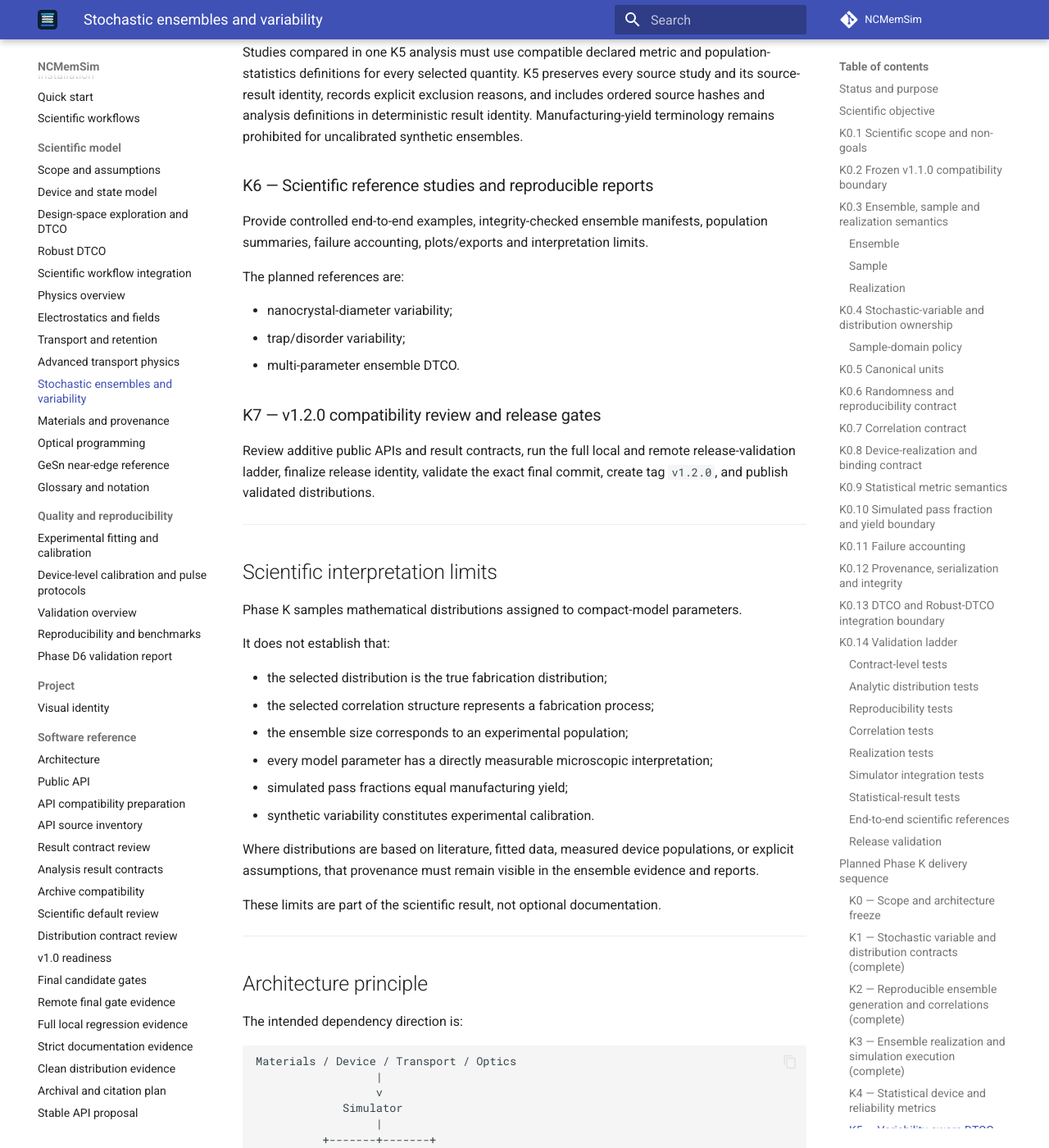
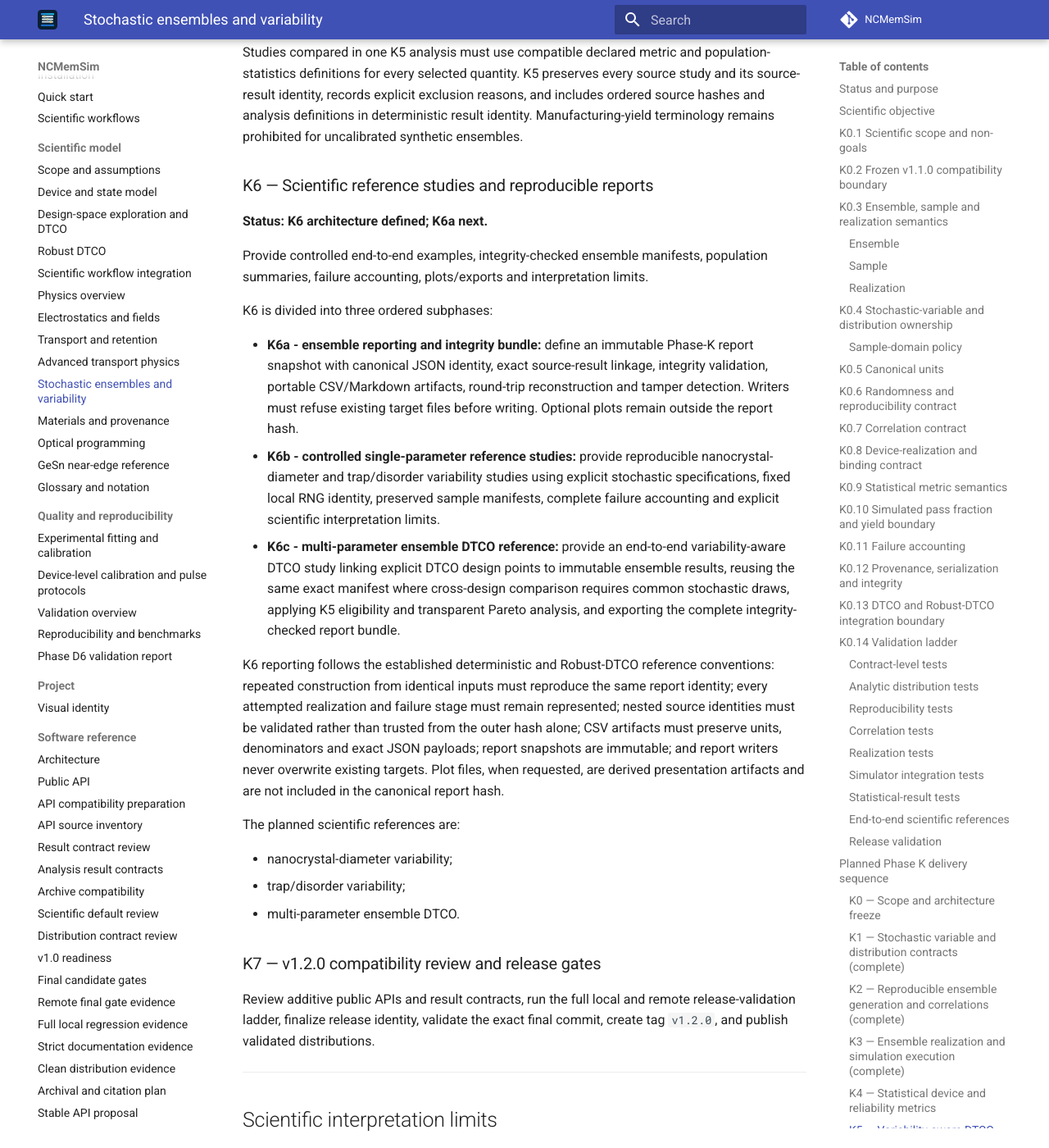
Before and after one commit to ocojocaru/NCMemSim, an MkDocs documentation site: the page built from docs/stochastic_ensembles.md, in a window 1280 px wide and 1400 px high, scrolled down 24448 px. Shown: the whole window at 82% size. Built offline with MkDocs 1.6.1 and Material for MkDocs 9.7.7, drawn with Linux system fonts in a browser that asks for light colours; comment, search, counter and statistics services are not loaded.

Commit message:
Define Phase K6 reporting architecture

```diff
--- a/docs/stochastic_ensembles.md
+++ b/docs/stochastic_ensembles.md
@@ -763,9 +763,19 @@ Studies compared in one K5 analysis must use compatible declared metric and popu
 
 ### K6 — Scientific reference studies and reproducible reports
 
+**Status: K6 architecture defined; K6a next.**
+
 Provide controlled end-to-end examples, integrity-checked ensemble manifests, population summaries, failure accounting, plots/exports and interpretation limits.
 
-The planned references are:
+K6 is divided into three ordered subphases:
+
+- **K6a - ensemble reporting and integrity bundle:** define an immutable Phase-K report snapshot with canonical JSON identity, exact source-result linkage, integrity validation, portable CSV/Markdown artifacts, round-trip reconstruction and tamper detection. Writers must refuse existing target files before writing. Optional plots remain outside the report hash.
+- **K6b - controlled single-parameter reference studies:** provide reproducible nanocrystal-diameter and trap/disorder variability studies using explicit stochastic specifications, fixed local RNG identity, preserved sample manifests, complete failure accounting and explicit scientific interpretation limits.
+- **K6c - multi-parameter ensemble DTCO reference:** provide an end-to-end variability-aware DTCO study linking explicit DTCO design points to immutable ensemble results, reusing the same exact manifest where cross-design comparison requires common stochastic draws, applying K5 eligibility and transparent Pareto analysis, and exporting the complete integrity-checked report bundle.
+
+K6 reporting follows the established deterministic and Robust-DTCO reference conventions: repeated construction from identical inputs must reproduce the same report identity; every attempted realization and failure stage must remain represented; nested source identities must be validated rather than trusted from the outer hash alone; CSV artifacts must preserve units, denominators and exact JSON payloads; report snapshots are immutable; and report writers never overwrite existing targets. Plot files, when requested, are derived presentation artifacts and are not included in the canonical report hash.
+
+The planned scientific references are:
 
 - nanocrystal-diameter variability;
 - trap/disorder variability;
```
